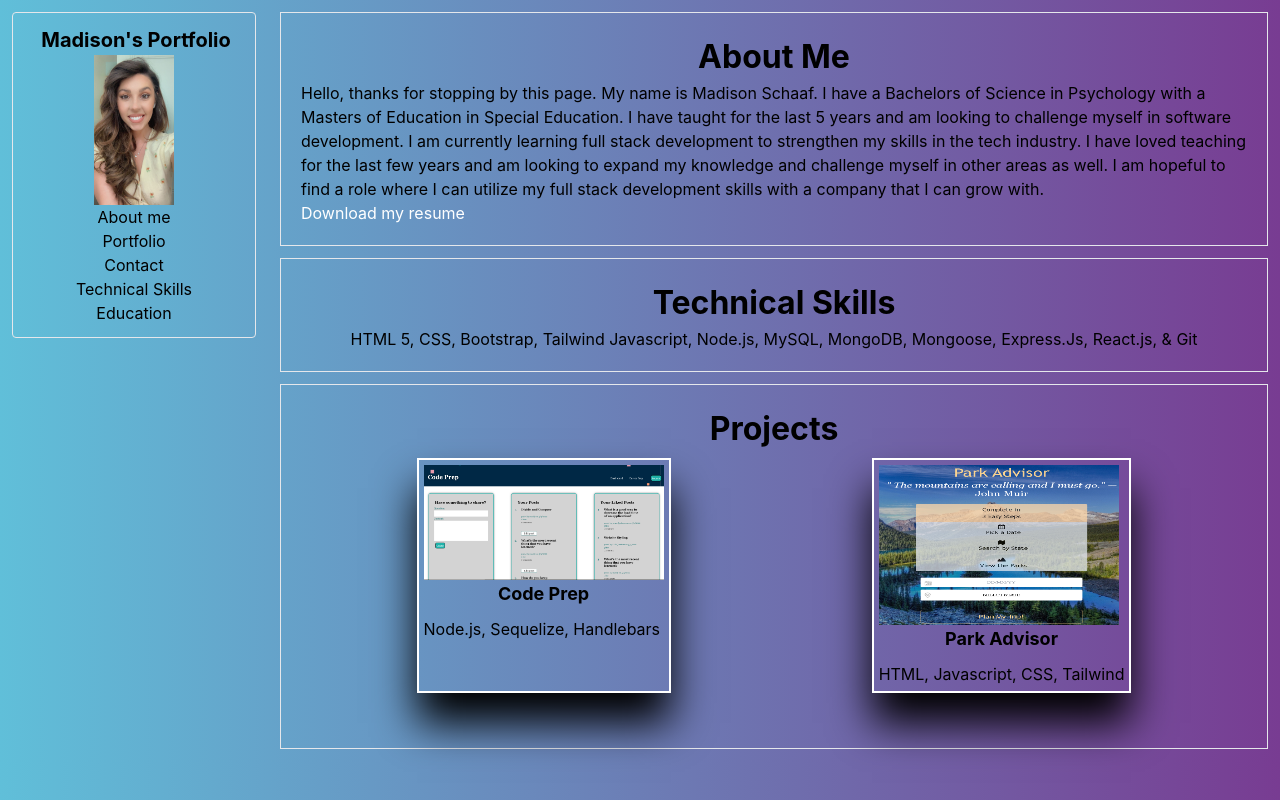
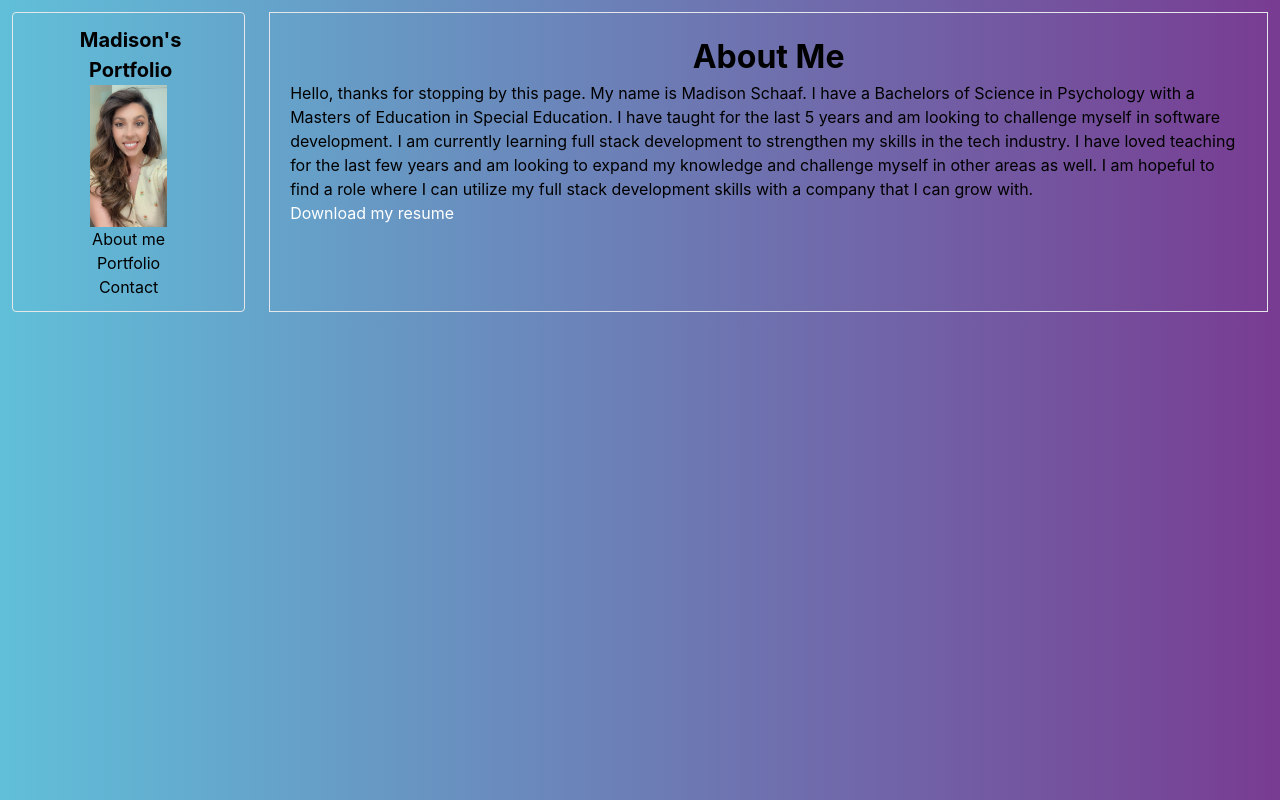
Before and after one commit to mschaaf17/React-Portfolio, a React (Create React App) app: page / in a window 1280 px wide. Built offline with nearby package versions, Linux system fonts and the light colour scheme.

Commit message:
updated if statements

```diff
--- a/src/App.js
+++ b/src/App.js
@@ -6,35 +6,34 @@ import Contact from "./components/Contact";
 import Gallery from "./components/Gallery";
 
 function App() {
-  const [categories] = useState([
-    // { name: "About Me", description: "Feel free to learn more about me." },
-     { name: "Technical Skills", description:"HTML 5, CSS, Bootstrap, Tailwind Javascript, Node.js, MySQL, MongoDB, Mongoose, Express.Js, React.js, & Git", more: "" },
-    { name: "Education", description: "Full Stack Development | University of Utah | June 2022", more: "Master of Education, Special Education | University of Utah | December 2020", andMore: "Bachelor of Science, Psychology | University of Utah | May 2016 " },
-  ]);
 
-  const [currentCategory, setCurrentCategory] = useState(categories[0]);
-  const [contactSelected, setContactSelected] =useState(false)
+  const [currentPage, setCurrentPage] = useState('About')
+
+  const renderPage = () => {
+    if (currentPage === "About") {
+      return <About/>
+    }
+    if (currentPage === 'Portfolio') {
+      return <Portfolio/>
+    }
+    if (currentPage === 'Contact') {
+      return <Contact/>
+    }
+  }
+  const handlePageChange = (page) => setCurrentPage(page)
+
+  // const [categories] = useState([
+  //   // { name: "About Me", description: "Feel free to learn more about me." },
+  //    { name: "Technical Skills", description:"HTML 5, CSS, Bootstrap, Tailwind Javascript, Node.js, MySQL, MongoDB, Mongoose, Express.Js, React.js, & Git", more: "" },
+  //   { name: "Education", description: "Full Stack Development | University of Utah | June 2022", more: "Master of Education, Special Education | University of Utah | December 2020", andMore: "Bachelor of Science, Psychology | University of Utah | May 2016 " },
+  // ]);
+
+  // const [currentCategory, setCurrentCategory] = useState(categories[0]);
+  // const [contactSelected, setContactSelected] =useState(false)
   return (
     <div class="flex">
-      <Nav
-        categories={categories}
-        setCurrentCategory={setCurrentCategory}
-        currentCategory={currentCategory}
-        contactSelected={contactSelected}
-        setContactSelected={setContactSelected}
-      ></Nav>
-      <main class="">
-
-        {!contactSelected ? (
-          <>
-          <About></About>
-          <Gallery currentCategory={currentCategory}></Gallery>
-          <Portfolio></Portfolio>
-          </>
-        ) : (
-          <Contact></Contact>
-        )}
-      </main>
+      <Nav currentPage= {currentPage} handlePageChange={handlePageChange}/>
+      {renderPage()}
     </div>
   );
 }
--- a/src/components/Nav/index.js
+++ b/src/components/Nav/index.js
@@ -1,19 +1,11 @@
 import React, {useEffect} from "react";
 import selfImage from "../../assets/selfImage/self-photo.JPG";
 
-function Nav(props) {
-    const {
-      categories = [],
-      setCurrentCategory,
-      contactSelected,
-      currentCategory,
-      setContactSelected,
-
-    } = props
+function Nav(currentPage, handlePageChange) {
 
     useEffect(() => {
-      document.title = currentCategory.name
-    }, [currentCategory])
+      document.title = currentPage.name
+    }, [currentPage])
 
   return (
     <header>
@@ -33,43 +25,28 @@ function Nav(props) {
           <ul className="flex-row">
             <li className="mx-1">
               <a href="#about"
-              onClick={()=> setContactSelected(false)}
+              onClick={()=> handlePageChange('About')}
+              // className={currentPage === 'About' ? 'nav-link active' : 'nav-link'}
               >
                 About me
               </a>
             </li>
             <li className="mx-1">
               <a href="#portfolio"
-              onClick={()=> setContactSelected(false)}
+                    onClick={()=> handlePageChange('Portfolio')}
+
+          // className={currentPage === 'About' ? 'nav-link active' : 'nav-link'}
               >
                 Portfolio
               </a>
             </li>
-            <li className={`mx-1 ${contactSelected && 'navActive'}`}>
-            <span
-             onClick={() => setContactSelected(true)}
+            <li className='mx-1'>
+            <a href='#contact'
+             onClick={() => handlePageChange('Contact')}
             >
               Contact
-            </span>
+            </a>
           </li>
-          {categories.map((category) => (
-            <li
-              className={`mx-1 ${
-                currentCategory.name === category.name && !contactSelected && 'navActive'
-                }`}
-              key={category.name}
-            >
-              <span
-                onClick={() => {
-                  setCurrentCategory(category)
-                  setContactSelected(false)
-                }}
-              >
-                {category.name}
-                </span>
-              </li>
-            ))
-            }
           </ul>
         </nav>
       </div>
```
